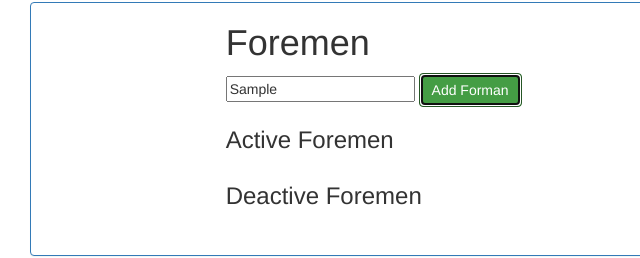
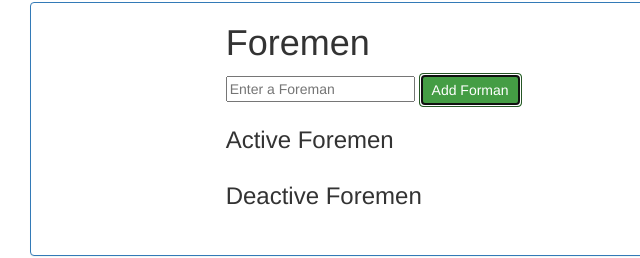
Before and after one commit to ATJohnson83/WMI_App, a website: page public/mgmt-edit.html in a window 1280 px wide. Both pictures are taken after typing "Sample" into the empty fields and a click on the button "Add Forman". Shown: the part 518-776 px from the top of the page, 40-680 px from the left. Drawn offline with nearby package versions, Linux system fonts and the light colour scheme; no server answers.

Commit message:
add foreman input/ list update working

```diff
--- a/public/js/edit-foremen.js
+++ b/public/js/edit-foremen.js
@@ -5,6 +5,7 @@ $(document).ready(function() {
 	var activeForemenList = $("#aftblbdy");
 	var unactiveForemenList = $("#uftblbdy");
 
+	$(document).on("submit", "#addforeman", addForeman);
 
 
 	getForemen();
@@ -45,4 +46,15 @@ $(document).ready(function() {
 		newTr.append("</tr>");
 		unactiveForemenList.append(newTr);
 	};
+
+	function addForeman(event) {
+	    event.preventDefault();
+	    activeForemenList.empty();
+	    unactiveForemenList.empty();
+	    var foreman = {
+	      name: nameInput.val().trim(),
+	    };
+	    $.post("/api/foremen",foreman, getForemen);
+	    nameInput.val("");
+  }
 });
--- a/public/mgmt-edit.html
+++ b/public/mgmt-edit.html
@@ -66,9 +66,11 @@
 					<div class="col-md-8 col-md-offset-2">
 						<div class="job-container">
 							<h1>Foremen</h1>
-
+							<form id='addforeman'>
 							<input placeholder="Enter a Foreman" id="foreman-name" type="text" />
 							<button type="submit" class="btn btn-success">Add Forman</button>
+						</form>
+
 
 							<h3>Active Foremen</h3>
 							<table class="table table-striped">
```
Also changed, not shown: routes/foremen-api-routes.js (+9 -0 lines).
